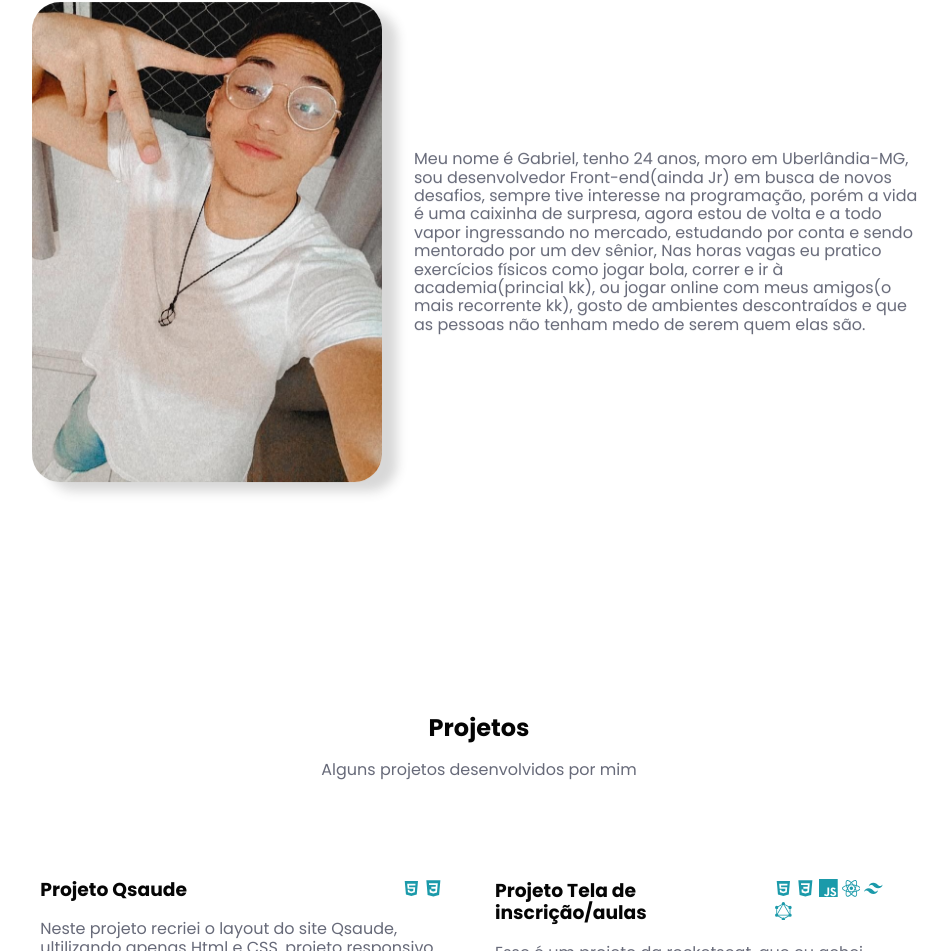
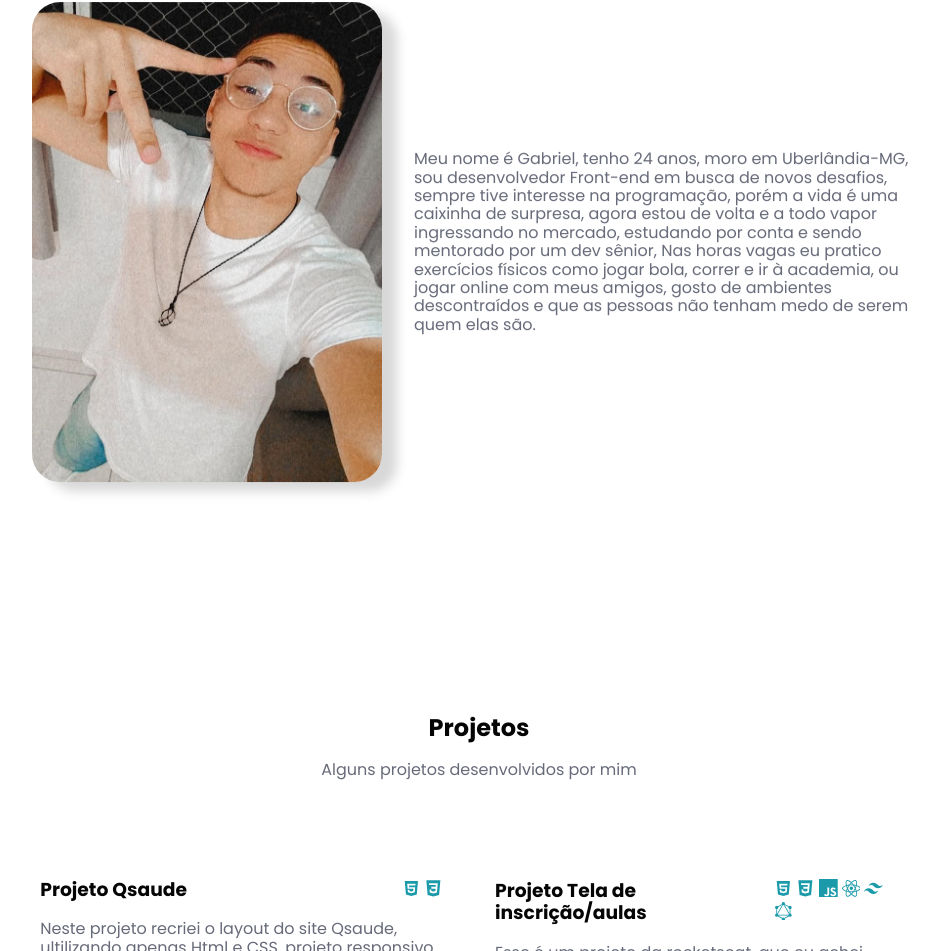
Before and after one commit to GabrielBarbosaGomes/Portfolio2.0, a React (Vite) app: page / in a window 1280 px wide. Shown: the part 974-1925 px from the top of the page, without its empty margins (161-1108 px from the left). Built offline with nearby package versions, Linux system fonts and the light colour scheme.

Commit message:
ajusute de texte

```diff
--- a/src/components/SobreMim/index.tsx
+++ b/src/components/SobreMim/index.tsx
@@ -12,7 +12,7 @@ export function SobreMim(){
             <Content>
                 <img src={eu}/>
                 <p>
-                    Meu nome é Gabriel, tenho 24 anos, moro em Uberlândia-MG, sou desenvolvedor Front-end(ainda Jr) em busca de novos desafios, sempre tive interesse na programação, porém a vida é uma caixinha de surpresa, agora estou de volta e a todo vapor ingressando no mercado, estudando por conta e sendo mentorado por um dev sênior, Nas horas vagas eu pratico exercícios físicos como jogar bola, correr e ir à academia(princial kk), ou jogar online com meus amigos(o mais recorrente kk), gosto de ambientes descontraídos e que as pessoas não tenham medo de serem quem elas são.
+                    Meu nome é Gabriel, tenho 24 anos, moro em Uberlândia-MG, sou desenvolvedor Front-end em busca de novos desafios, sempre tive interesse na programação, porém a vida é uma caixinha de surpresa, agora estou de volta e a todo vapor ingressando no mercado, estudando por conta e sendo mentorado por um dev sênior, Nas horas vagas eu pratico exercícios físicos como jogar bola, correr e ir à academia, ou jogar online com meus amigos, gosto de ambientes descontraídos e que as pessoas não tenham medo de serem quem elas são.
                 </p>
             </Content>
         </Im>
```
